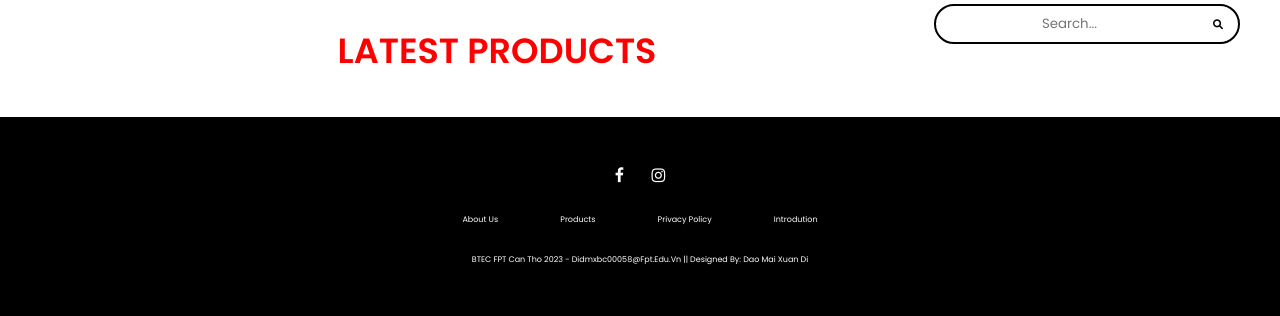
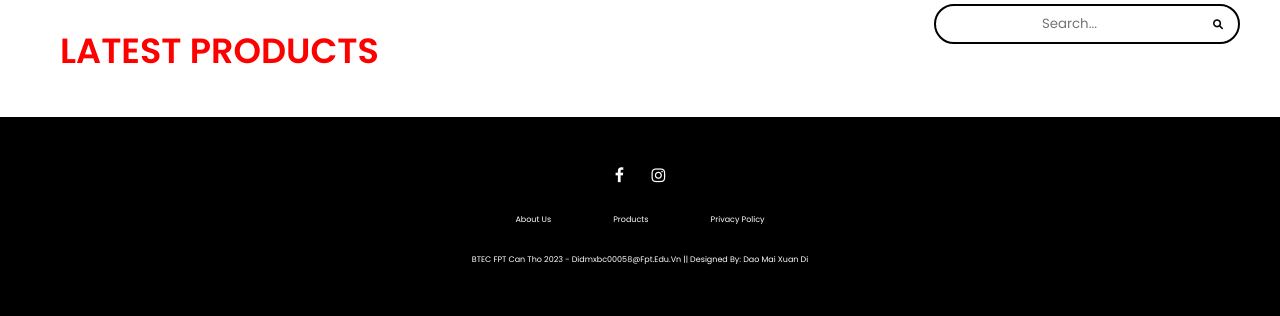
Before and after one commit to daomaixuandi/bc00058.github.com, a PHP site: page /products.php in a window 1280 px wide; the page is wider, and only the part inside the window is pictured. Shown: the part 651-967 px from the top of that part. Run offline with PHP 8.4, Linux system fonts and the light colour scheme; data that the repository does not hold is empty.

Commit message:
fix css header, footer

```diff
--- a/css/style.css
+++ b/css/style.css
@@ -38,11 +38,12 @@ section{
 }
 
 .heading{
-   text-align: center;
+   text-align: left;
    font-size: 3.5rem;
    text-transform: uppercase;
    color: red;
    margin-bottom: 2rem;
+   font-weight: 1200;
 }
 
 .btn,
--- a/footer.php
+++ b/footer.php
@@ -18,7 +18,6 @@
 <li><a href="#">About us</a></li>
 <li><a href="products.php">Products</a></li>
 <li><a href="https://www.freeprivacypolicy.com/live/4dc834c0-7c89-4f92-ac33-34ffae4d518c">Privacy Policy</a></li>
-<li><a href="#">Introdution</a></li>
 </ul>
 </div>
 
--- a/header.php
+++ b/header.php
@@ -3,7 +3,6 @@
       <a href="products.php" class="logo"><b>TopToys</b> Shop</a>
       <nav class="navbar">
 
-      <a href="introduction.php">INTRODUCTION</a>
          <a href="products.php">PRODUCTS</a>
          <a href="aboutus.php">ABOUT US</a>
          <a href="update_profile.php">PROFILE</a>
--- a/products.php
+++ b/products.php
@@ -12,10 +12,8 @@ if(isset($_POST['add_to_cart'])){
    $select_cart = mysqli_query($conn, "SELECT * FROM `cart` WHERE name = '$product_name'");
 
    if(mysqli_num_rows($select_cart) > 0){
-      $message[] = 'Product already added to cart';
    }else{
       $insert_product = mysqli_query($conn, "INSERT INTO `cart`(name, price, image, quantity) VALUES('$product_name', '$product_price', '$product_image', '$product_quantity')");
-      $message[] = 'Product added to cart succesfully';
    }
 
 }
```
Also changed, not shown: introduction.php (added).
